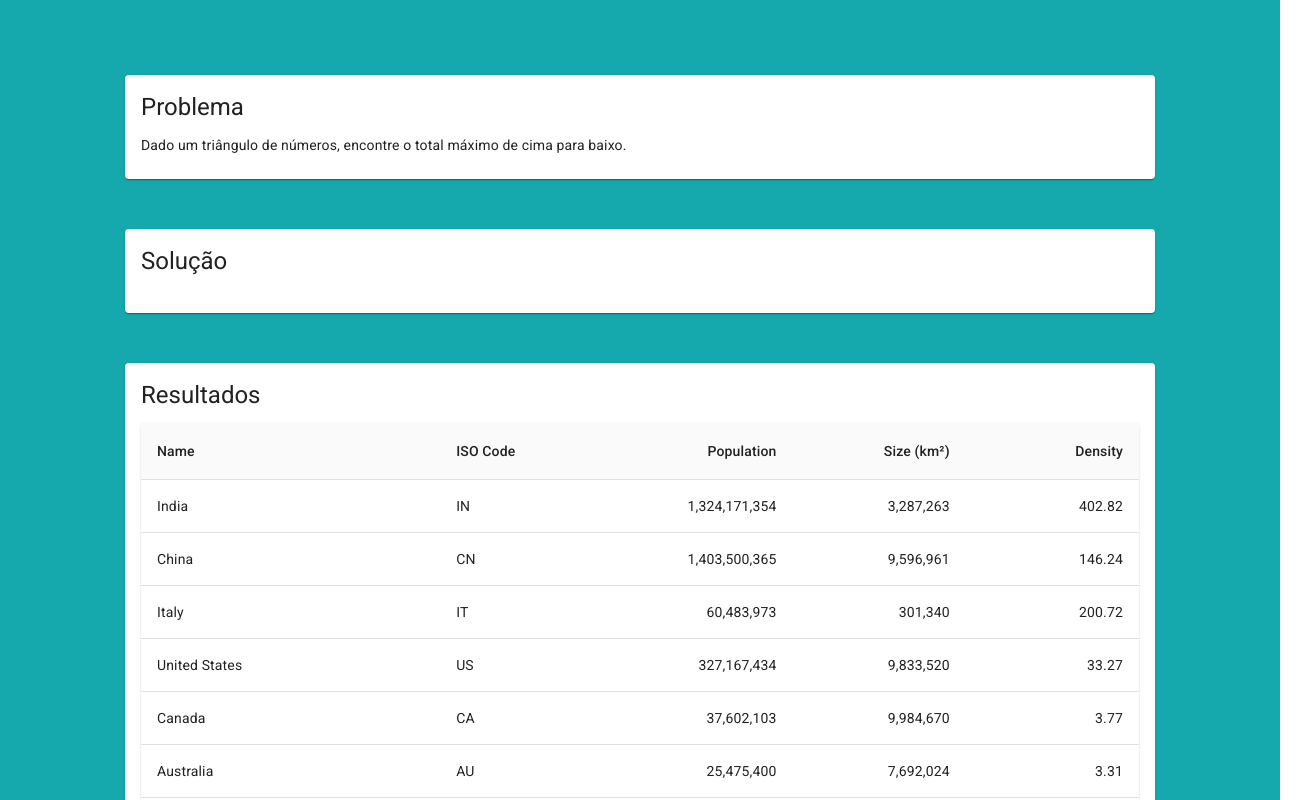
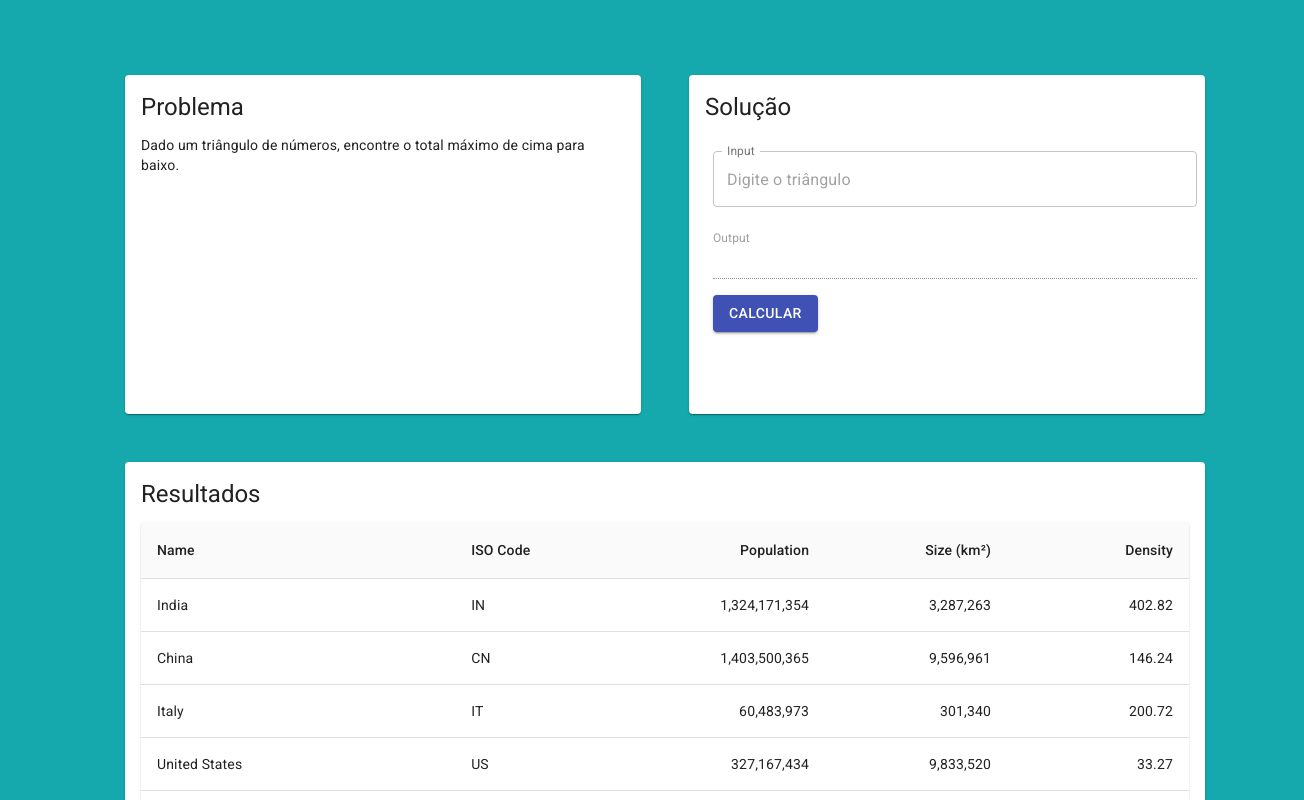
Before and after one commit to chicomcastro/teste-de-logica-WAAC, a React (Create React App) app in the folder teste-waac/: page / in a window 1280 px wide. Shown: the top 800 px of the page, 1304 px wide, since content can reach past the window. Built offline with nearby package versions, Linux system fonts and the light colour scheme.

Commit message:
Update App.js

```diff
--- a/teste-waac/src/App.js
+++ b/teste-waac/src/App.js
@@ -1,6 +1,6 @@
 import React from "react";
 import { withStyles } from "@material-ui/core/styles";
-import { Paper, Typography, Grid, Card, CardHeader, CardContent, Avatar, List, ListItem, ListItemText, IconButton, Button, CardActions } from "@material-ui/core";
+import { TextField, Paper, Typography, Grid, Card, CardHeader, CardContent, Avatar, List, ListItem, ListItemText, IconButton, Button, CardActions } from "@material-ui/core";
 
 import MoreVertIcon from "@material-ui/icons/MoreVert";
 import ImageIcon from "@material-ui/icons/Image";
@@ -9,6 +9,7 @@ import BeachAccessIcon from "@material-ui/icons/BeachAccess";
 
 import SimpleCard from './Components/SimpleCard'
 import SimpleTable from './Components/SimpleTable'
+import InputField from './Components/InputField'
 
 const styles = () => ({
   root: {
@@ -28,10 +29,9 @@ const styles = () => ({
   },
   background: {
     position: "absolute",
-    height: 200,
+    height: "100%",
     width: "100%",
     top: 0,
-    //background: "#7159C1"
   },
   rightContainer: {
     background:
@@ -49,37 +49,38 @@ const styles = () => ({
   information: {
     color: "#444"
   },
+  gridRow: {
+    flexDirection: 'row',
+  },
 });
+
+const output = null
 
 const App = ({ classes }) => (
   <div>
     <div className={classes.background} />
-    <Grid container className={classes.root}>
+    <Grid container spacing={6} className={classes.root}>
+      <Grid item xs={6}>
       {
         SimpleCard({
           title: "Problema",
-          subtitle: null,
           body: "Dado um triângulo de números, encontre o total máximo de cima para baixo."
         })
-      }
+      }</Grid>
+      <Grid item xs={6}>
       {
         SimpleCard({
           title: "Solução",
-          subtitle: null,
           body: null
-        })
-      }
+        }, () => InputField({ output: output, }))
+      }</Grid>
+      <Grid item xs={12}>
       {
         SimpleCard({
           title: "Resultados",
-          subtitle: null,
           body: null
         }, () => SimpleTable())
-      }
-      <Grid item xs={12}>
-        <Card className={classes.card}>
-        </Card>
-      </Grid>
+      }</Grid>
     </Grid>
   </div>
 );
```
